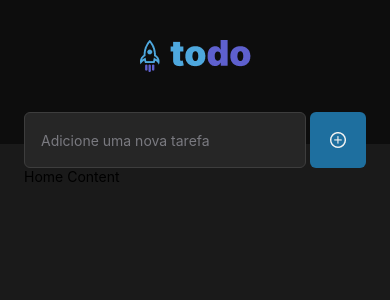
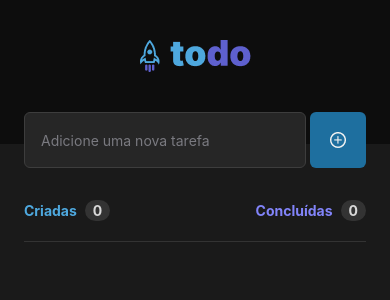
Before and after one commit to ruanpablom/todo-list-react-native, a React Native app: screen / in a window 390 px wide. Shown: the top 300 px of the page. Built offline with nearby package versions, Linux system fonts and the light colour scheme.

Commit message:
feat: TasksContainerHeader

```diff
--- a/src/screens/Home/components/TasksContainer/index.tsx
+++ b/src/screens/Home/components/TasksContainer/index.tsx
@@ -1,10 +1,11 @@
-import { Text, View } from "react-native";
+import { View } from "react-native";
 import { styles } from "./styles";
+import { TasksContainerHeader } from "../TasksContainerHeader";
 
 export function TasksContainer(){
     return(
         <View style={styles.container}>
-            <Text>Home Content</Text>
+            <TasksContainerHeader />
         </View>
     )
 }
--- /dev/null
+++ b/src/screens/Home/components/TasksContainerHeader/index.tsx
@@ -0,0 +1,12 @@
+import { Text, View } from "react-native";
+import { styles } from "./styles";
+import { TasksCounter } from "../TasksCounter";
+
+export function TasksContainerHeader(){
+    return(
+        <View style={styles.container}>
+            <TasksCounter label="Criadas" value={0} color="#4EA8DE" />
+            <TasksCounter label="Concluídas" value={0} color="#8284FA" />
+        </View>
+    )
+}
--- /dev/null
+++ b/src/screens/Home/components/TasksContainerHeader/styles.ts
@@ -0,0 +1,13 @@
+import { StyleSheet } from "react-native";
+
+export const styles = StyleSheet.create({
+    container: {
+        paddingVertical: 20,
+        marginTop: 12,
+        borderBottomWidth:1,
+        borderStyle: 'solid',
+        borderBottomColor: '#333333',
+        flexDirection: 'row',
+        justifyContent: 'space-between',
+    }
+})
--- /dev/null
+++ b/src/screens/Home/components/TasksCounter/index.tsx
@@ -0,0 +1,19 @@
+import { Text, View } from "react-native";
+import { styles } from "./styles";
+
+type TasksCounterProps = {
+    label: string;
+    value: number;
+    color?: string;
+}
+
+export function TasksCounter({label, value, color}: TasksCounterProps){
+    return(
+        <View style={styles.container}>
+            <Text style={{color: color, fontWeight: 700, fontSize: 14}}>{label}</Text>
+            <View style={styles.valueContainer}>
+                <Text style={styles.valueContent}>{value}</Text>
+            </View>
+        </View>
+    )
+}
--- /dev/null
+++ b/src/screens/Home/components/TasksCounter/styles.ts
@@ -0,0 +1,20 @@
+import { StyleSheet } from "react-native";
+
+export const styles = StyleSheet.create({
+    container:{
+        flexDirection: 'row',
+        alignItems: 'center',
+        gap: 8
+    },
+    valueContainer:{
+       backgroundColor :'#333333',
+       paddingVertical: 2,
+       paddingHorizontal: 8,
+       borderRadius: 20,
+    },
+    valueContent:{
+       color: '#D9D9D9',
+       fontSize: 14,
+       fontWeight: '700'
+    }
+})
```
